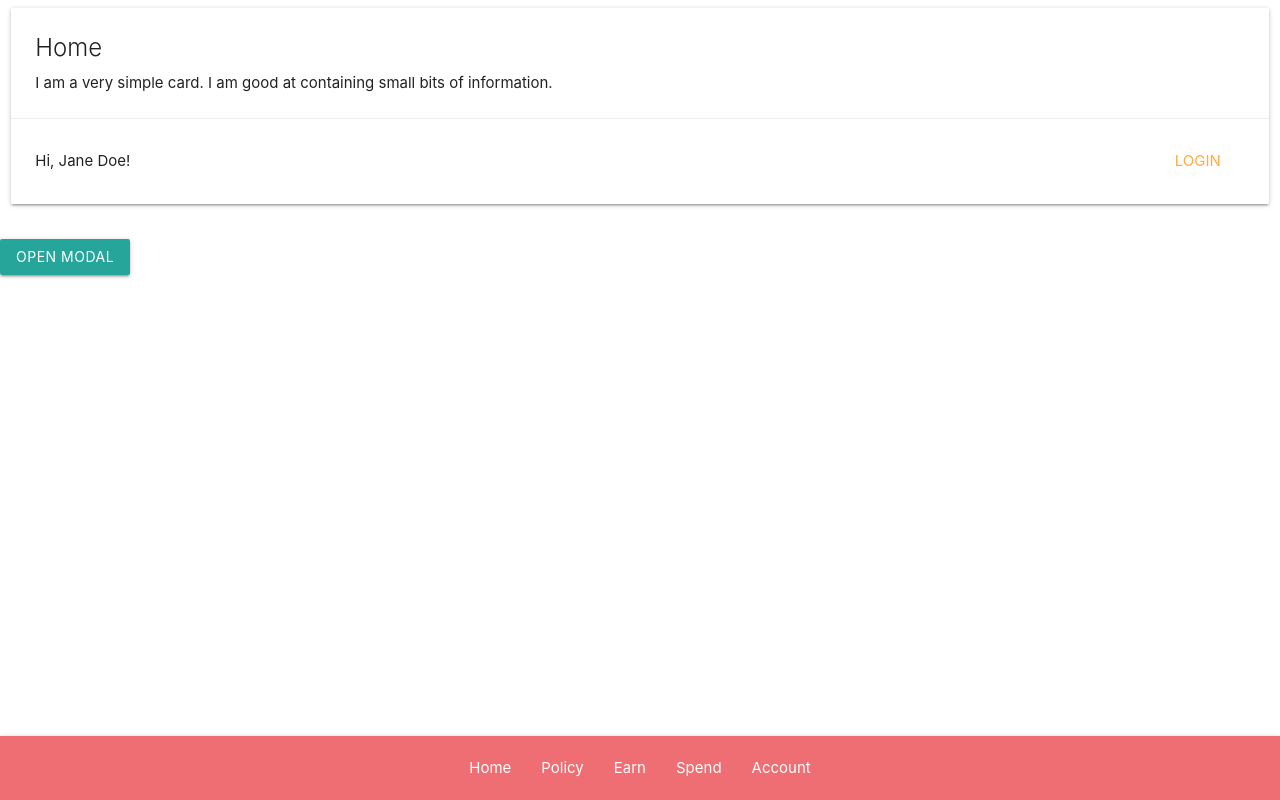
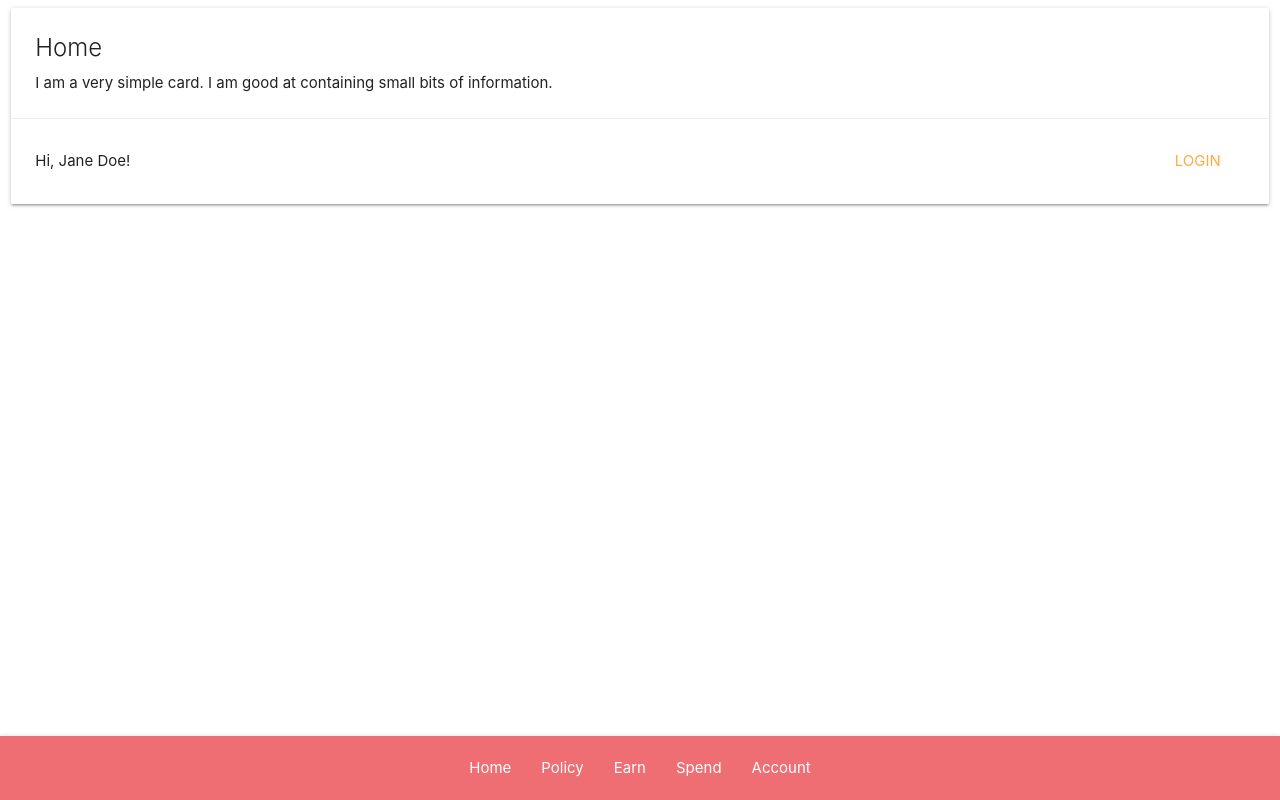
Before and after one commit to roneldeita/eazy, a React (Create React App) app: page / in a window 1280 px wide. Built offline with nearby package versions, Linux system fonts and the light colour scheme.

Commit message:
hide modal button

```diff
--- a/src/App.tsx
+++ b/src/App.tsx
@@ -59,7 +59,7 @@ const App = () => {
   return (
     <Layout>
       <RoutesTree/>
-      <a id="modal-btn" className="waves-effect waves-light btn modal-trigger" href="#modal1">Open Modal</a>
+      <a id="modal-btn" style={{display:'none'}} className="waves-effect waves-light btn modal-trigger" href="#modal1">Open Modal</a>
       <Modal
       bottomSheet
       header='Intall App?'
```
